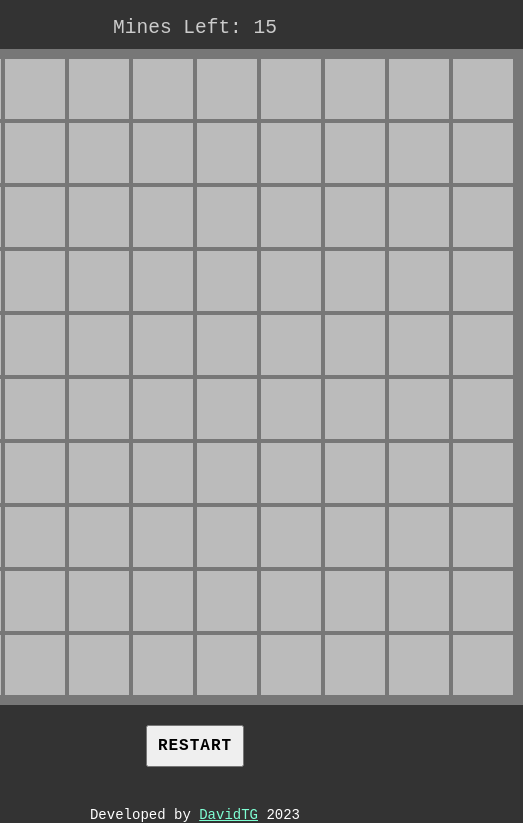
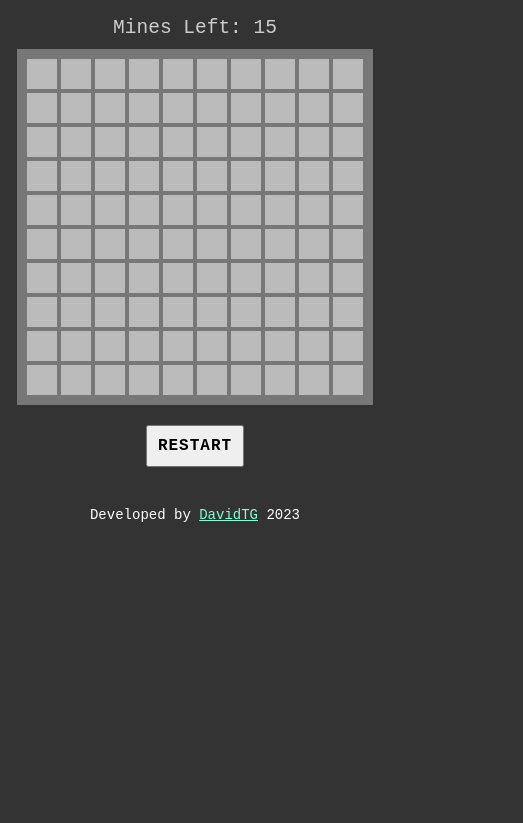
Before and after one commit to DavidTG7/minesweeper, a plain HTML site: page index.html in a window 390 px wide. Shown: the part 75-898 px from the top of the page, 523 px wide, since content can reach past the window. After the commit the page ends 844 px from the top, so only its background shows below. Drawn offline with Linux system fonts and the light colour scheme.

Commit message:
Add media query rule to a proper render for mobile devices

```diff
--- a/styles.css
+++ b/styles.css
@@ -85,3 +85,10 @@ footer {
 footer a {
   color: aquamarine;
 }
+
+@media screen and (max-width: 400px) {
+  .board {
+    grid-template-columns: repeat(var(--size), 30px);
+    grid-template-rows: repeat(var(--size), 30px);
+  }
+}
```
